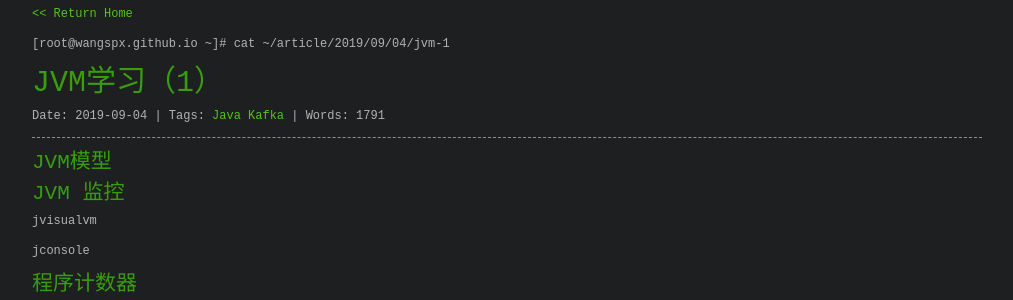
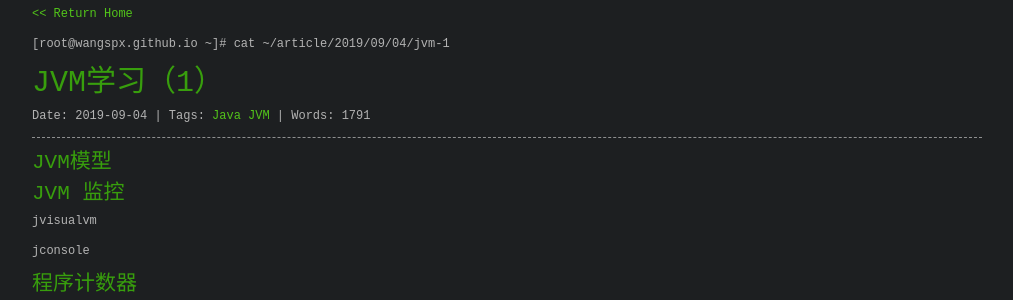
Before and after one commit to shiof/note, a Jekyll site: the page built from _posts/2019/2019-09-04-jvm-1.md, in a window 1280 px wide. Shown: the part 308-608 px from the top of the page, without its empty margins (133-1146 px from the left). Built offline with Jekyll 4.4.1, drawn with Linux system fonts in a browser that asks for light colours; comment, search, counter and statistics services are not loaded.

Commit message:
2019-9-5 11:55:39

```diff
--- a/_posts/2019/2019-09-04-jvm-1.md
+++ b/_posts/2019/2019-09-04-jvm-1.md
@@ -6,7 +6,7 @@ categories:
     - article
 tags:
     - Java
-    - Kafka
+    - JVM
 ---
 
 ### JVM模型
```
